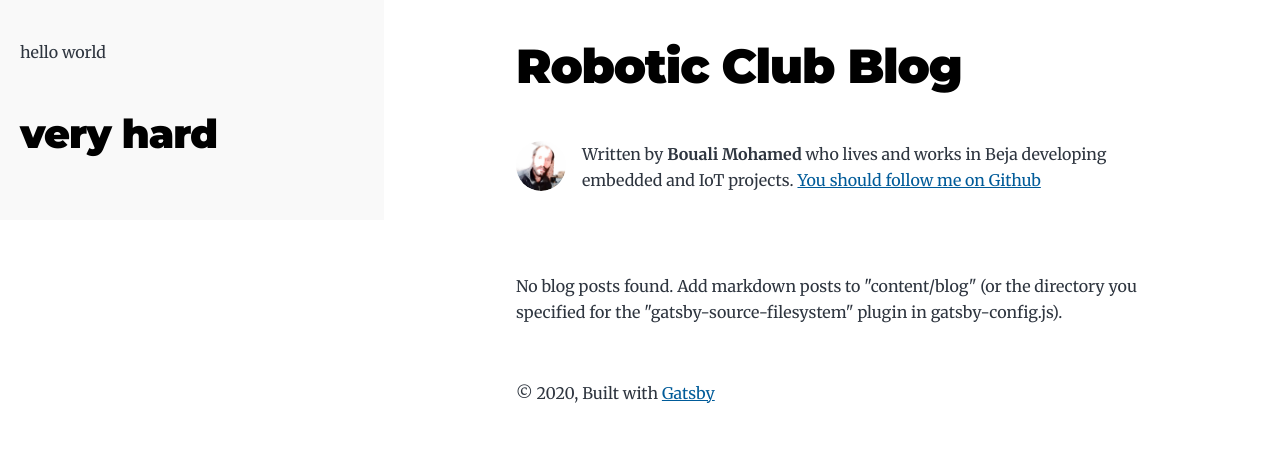
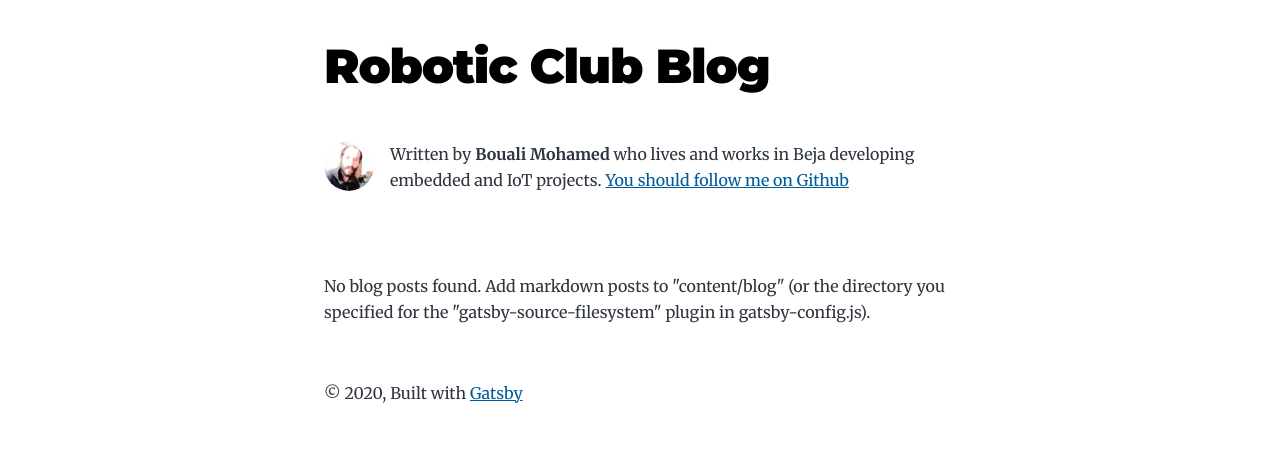
Before and after one commit to boualimed/Blog_club, a Gatsby site: page / in a window 1280 px wide. Built offline with nearby package versions, Linux system fonts and the light colour scheme; Gatsby itself is replaced by a stand-in of ours.

Commit message:
layout for index page

```diff
--- /dev/null
+++ b/src/components/layout-index.js
@@ -0,0 +1,36 @@
+import React from "react"
+import { Link } from "gatsby"
+
+const Layout = ({ location, title, children }) => {
+  const rootPath = `${__PATH_PREFIX__}/`
+  const isRootPath = location.pathname === rootPath
+  let header
+
+  if (isRootPath) {
+    header = (
+      <h1 className="main-heading">
+        <Link to="/">{title}</Link>
+      </h1>
+    )
+  } else {
+    header = (
+      <Link className="header-link-home" to="/">
+        {title}
+      </Link>
+    )
+  }
+
+  return (
+    <div className="global-wrapper" data-is-root-path={isRootPath}>
+      <header className="global-header">{header}</header>
+      <main>{children}</main>
+      <footer>
+        © {new Date().getFullYear()}, Built with
+        {` `}
+        <a href="https://www.gatsbyjs.com">Gatsby</a>
+      </footer>
+    </div>
+  )
+}
+
+export default Layout
--- a/src/pages/index.js
+++ b/src/pages/index.js
@@ -2,7 +2,7 @@ import React from "react"
 import { Link, graphql } from "gatsby"
 
 import Bio from "../components/bio"
-import Layout from "../components/layout"
+import Layout from "../components/layout-index"
 import SEO from "../components/seo"
 
 const BlogIndex = ({ data, location }) => {
```
